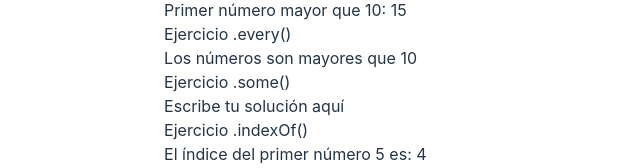
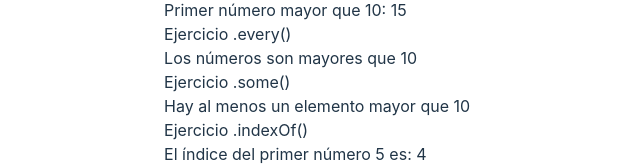
Before and after one commit to FSDSTR1023/react-javascript-exercices, a React (Vite) app: page / in a window 1280 px wide. Shown: the part 383-551 px from the top of the page, without its empty margins (319-959 px from the left). Built offline with nearby package versions, Linux system fonts and the light colour scheme.

Commit message:
Método some

```diff
--- a/src/components/MetodoSome.jsx
+++ b/src/components/MetodoSome.jsx
@@ -6,10 +6,11 @@ es mayor que 10 utilizando el método some().
 
 export const MetodoSome = () => {
   const numeros = [5, 10, 15, 20];
+  const numeros2 = [5, 1, 5, 2];
 
   return (
     <>
-      Escribe tu solución aquí
+      {(numeros.some((number)=>number>10)? "Hay":"No hay")} al menos un elemento mayor que 10
     </>
   );
 };
```
